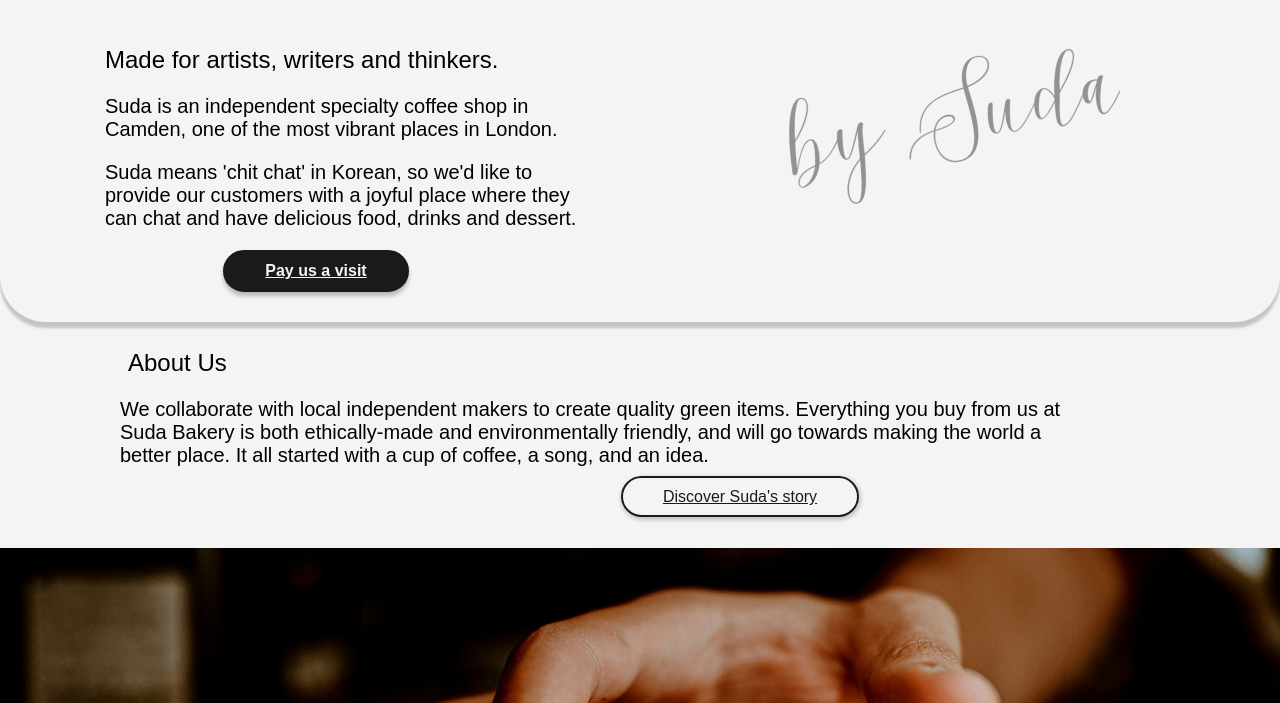
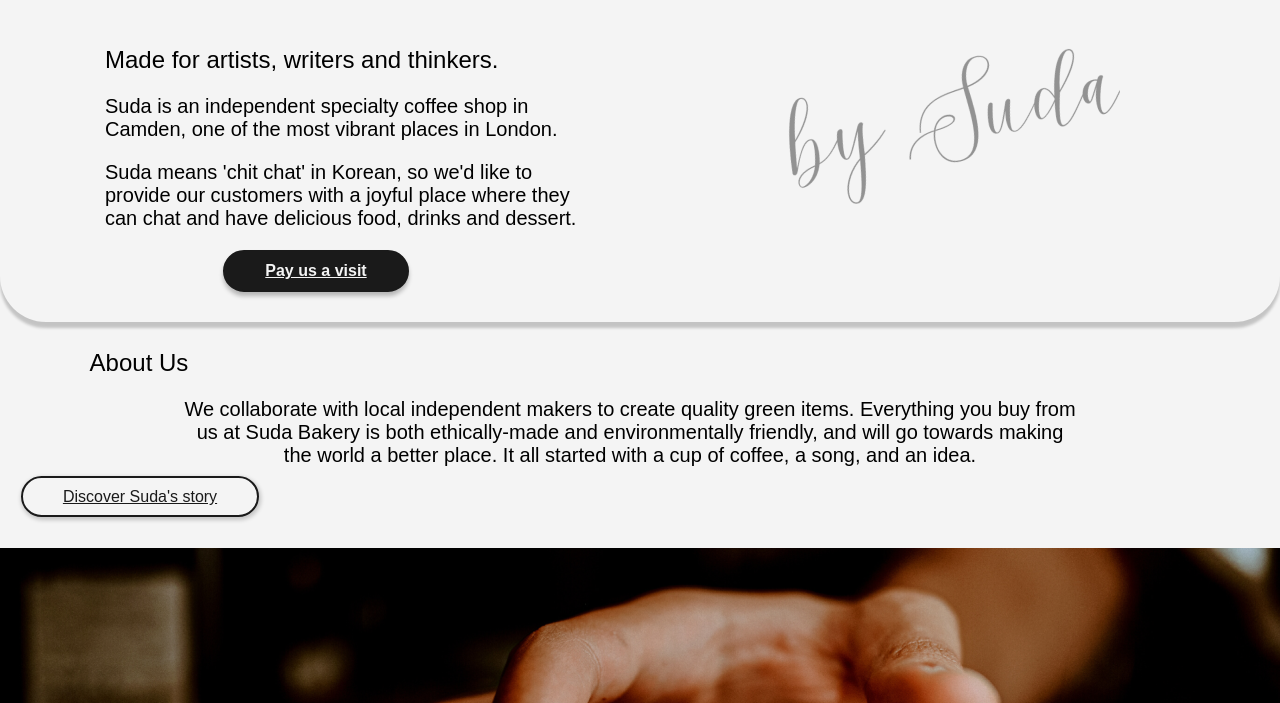
Before and after one commit to smith94henry/sudacoffee, a plain HTML site: page index.html in a window 1280 px wide. Shown: the part 97-800 px from the top of the page. Drawn offline with Linux system fonts and the light colour scheme.

Commit message:
margin-left

```diff
--- a/styles.css
+++ b/styles.css
@@ -454,7 +454,7 @@ border: 5px solid #1A1A1A;
 @media (min-width: 767px) {
 
   .button-2 {
-    margin-left: 200px;
+    margin-left: -1000px;
   }
 
   .heading {
@@ -487,7 +487,7 @@ border: 5px solid #1A1A1A;
 
 h2{
   text-align: left;
-  margin-left: 10%;
+  margin-left: 7%;
 }
 
 
@@ -495,11 +495,6 @@ h2{
   text-align: left;
   font-size: 20px;
   margin-left: 65px;
-}
-.default {
-  font-size: 20px;
-  margin-left: -80px;
-  text-align: left;
 }
 
 .desktop-image{
@@ -520,7 +515,7 @@ h2{
 }
   .default {
     font-size: 20px;
-    padding-left: 200px;
+    padding-left: 180px;
     padding-right: 200px;
   }
 
```
